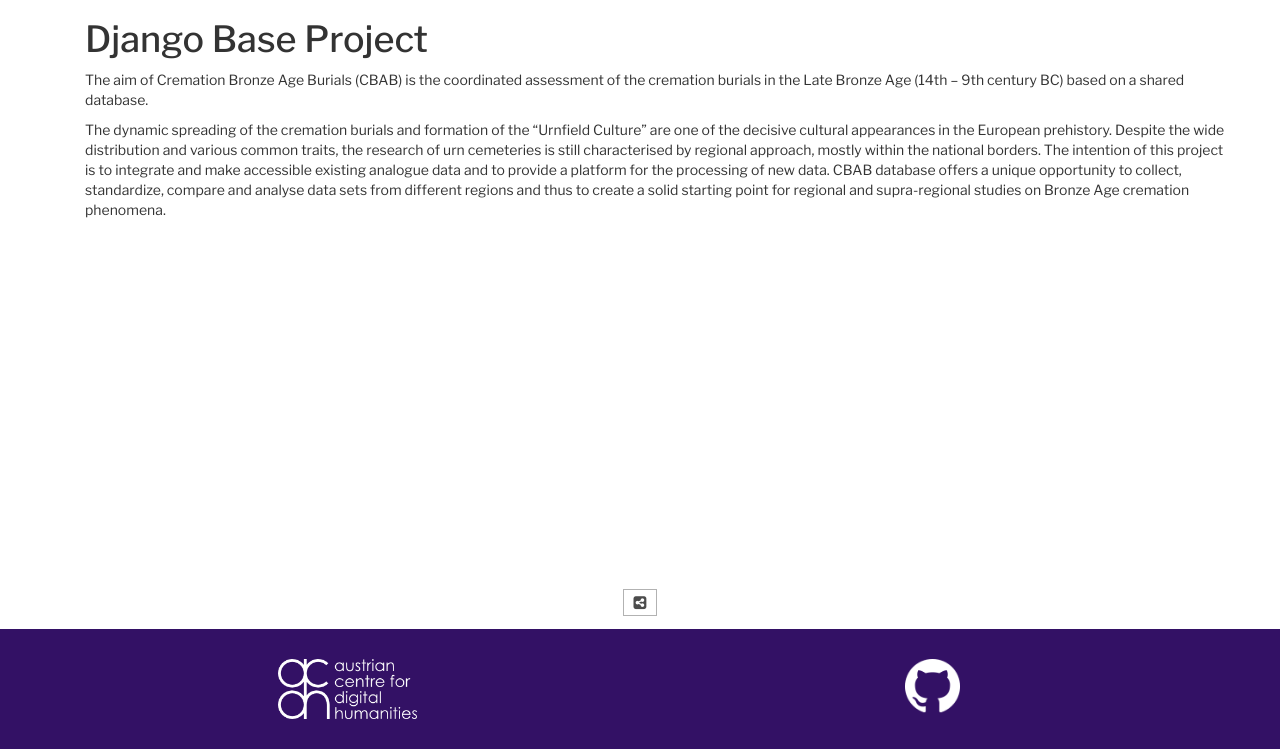
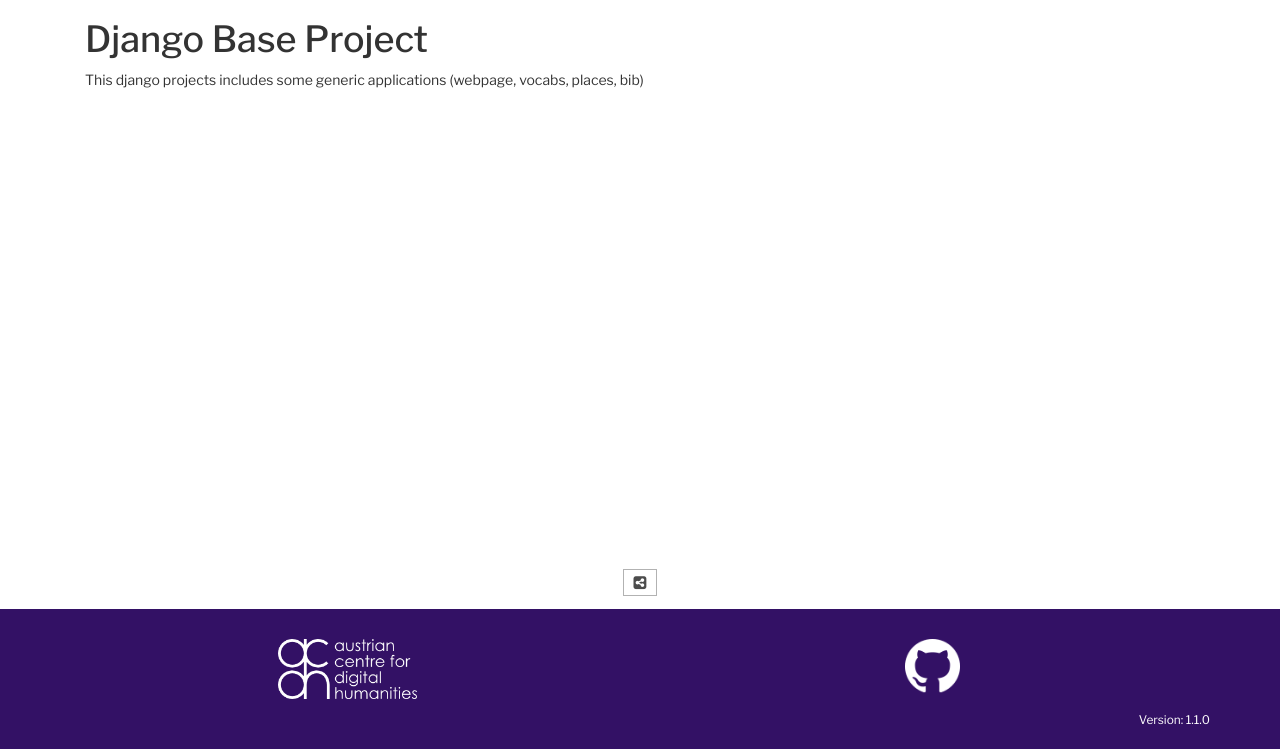
Before and after one commit to acdh-oeaw/djangobaseproject, a Django app: page /about/ in a window 1280 px wide. Shown: the part 51-800 px from the top of the page. Run offline with Django 3.2, Linux system fonts and the light colour scheme; style sheets or scripts are compiled from the project's sources; some libraries are stand-ins or nearby versions.

Commit message:
added version info

```diff
--- a/webpage/metadata.py
+++ b/webpage/metadata.py
@@ -6,6 +6,8 @@ PROJECT_METADATA = {
     'author': 'Peter Andorfer',
     'subtitle': 'A django project to bootstrap further web-app developments',
     'description': 'This django projects includes some generic applications (webpage, vocabs, places, bib)',
-    'github': 'https://github.com/acdh-oeaw/',
+    'github': 'https://github.com/acdh-oeaw/djangobaseproject',
     'purpose_de': 'Ziel von Django Base Project ist die Schaffung einer einheitlichen und generischen Grundlage für Web Applikationen.',
-    'purpose_en': 'The purpose of Django Base Project is to bootstrap web developments.'}
+    'purpose_en': 'The purpose of Django Base Project is to bootstrap web developments.',
+    'version': '1.1.0'
+}
--- a/webpage/templates/webpage/about.html
+++ b/webpage/templates/webpage/about.html
@@ -6,20 +6,7 @@
 <div class="container">
     <h1>{% projects_metadata 'title' %}</h1>
     <p>
-        The aim of Cremation Bronze Age Burials (CBAB) is the coordinated assessment of the
-        cremation burials in the Late Bronze Age (14th – 9th century BC) based on a
-        shared database.
-    </p>
-    <p>
-        The dynamic spreading of the cremation burials and formation of the “Urnfield Culture”
-        are one of the decisive cultural appearances in the European prehistory.
-        Despite the wide distribution and various common traits, the research of urn cemeteries
-        is still characterised by regional approach, mostly within the national borders.
-        The intention of this project is to integrate and make accessible existing analogue
-        data and to provide a platform for the processing of new data. CBAB database offers a
-        unique opportunity to collect, standardize, compare and analyse data sets from different
-        regions and thus to create a solid starting point for regional and supra-regional
-        studies on Bronze Age cremation phenomena.
+        {% projects_metadata 'description' %}
     </p>
 </div>
 {% endblock %}
--- a/webpage/templates/webpage/base.html
+++ b/webpage/templates/webpage/base.html
@@ -174,6 +174,9 @@
                 </a>
             </div>
         </div>
+        <div align="right">
+            <small>Version: {% projects_metadata 'version' %}</small>
+        </div>
     </div>
 </footer>
 {% block scripts %}
```
